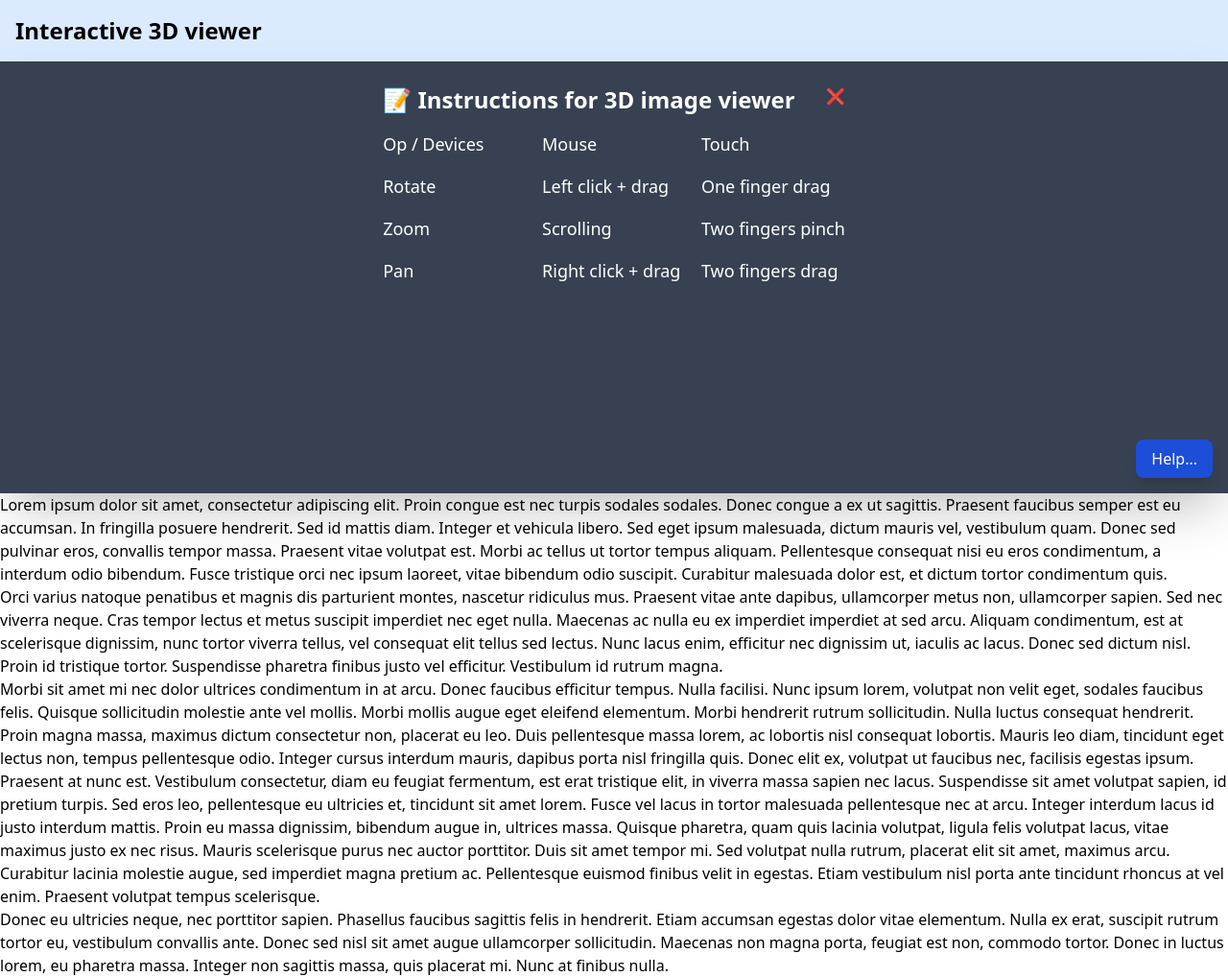
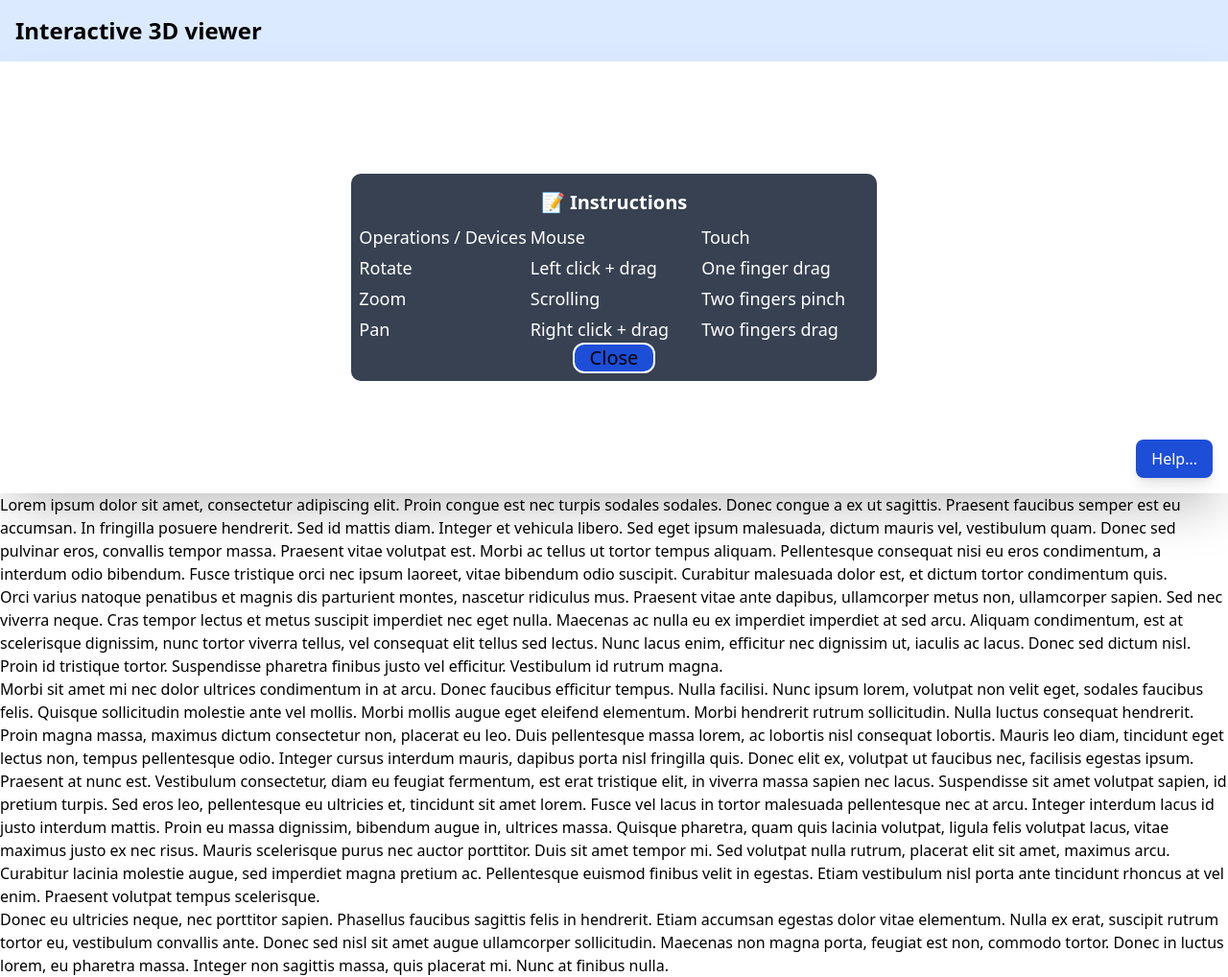
Before and after one commit to robin-artemstein/testing-static-pages, a plain HTML site: page babylon-webgl-2.html in a window 1280 px wide. Shown: the whole page at 96% size. Drawn offline with nearby package versions, Linux system fonts and the light colour scheme; a script that the page names is missing.

Commit message:
Update babylon-webgl-2.html

```diff
--- a/babylon-webgl-2.html
+++ b/babylon-webgl-2.html
@@ -14,17 +14,13 @@
 </head>
 <body>
     <div class="text-2xl p-4 font-bold text-black bg-blue-100">Interactive 3D viewer</div>
-    <div class="relative shadow-2xl">
-        <div class="absolute w-full h-full flex item-center justify-center bg-gray-700">
-            <div class="m-4">
+    <div class="relative shadow-2xl flex justify-center items-center">
+        <div class="absolute grid place-items-center bg-gray-700 p-2 rounded-xl border-2 border-white">
             <div class="flex flex-row justify-between">
-                <div class="p-2 font-semibold text-2xl text-white">
-                    📝 Instructions for 3D image viewer
-                </div>
-                <div class="p-2">❌</div>
+                <div class="py-2 font-semibold text-xl text-white">📝 Instructions</div>
             </div>
-            <div class="grid grid-cols-3 gap-4 p-2">
-                <div class="font-normal text-lg text-white">Op / Devices</div>
+            <div class="grid grid-cols-3 gap-1">
+                <div class="font-normal text-lg text-white">Operations / Devices</div>
                 <div class="font-normal text-lg text-white">Mouse</div>
                 <div class="font-normal text-lg text-white">Touch</div>
                 <div class="font-normal text-lg text-white">Rotate</div>
@@ -37,9 +33,8 @@
                 <div class="font-normal text-lg text-white">Right click + drag</div>
                 <div class="font-normal text-lg text-white">Two fingers drag</div>
             </div>
+            <div class="bg-blue-700 text-xl px-4 rounded-xl border-2 border-white">Close</div>
         </div>
-        </div>
-
         <div class="absolute bottom-4 right-4 bg-blue-700 text-white px-4 py-2 rounded-lg shadow-lg">
              <a href="#">Help...</a>
         </div>
```
